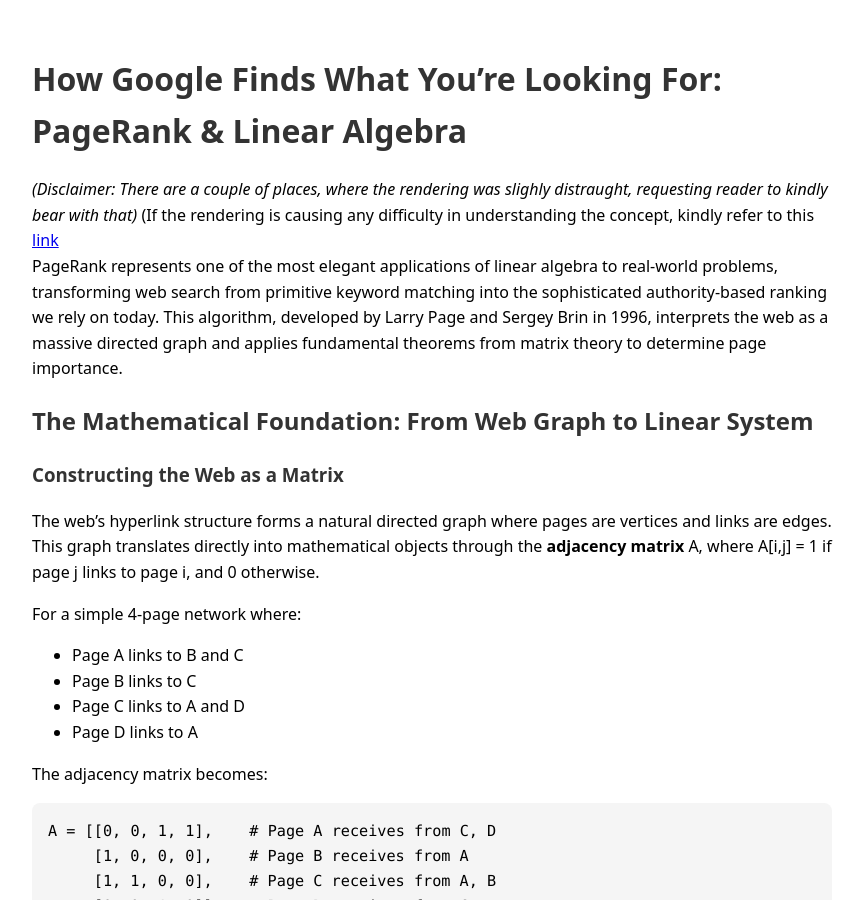
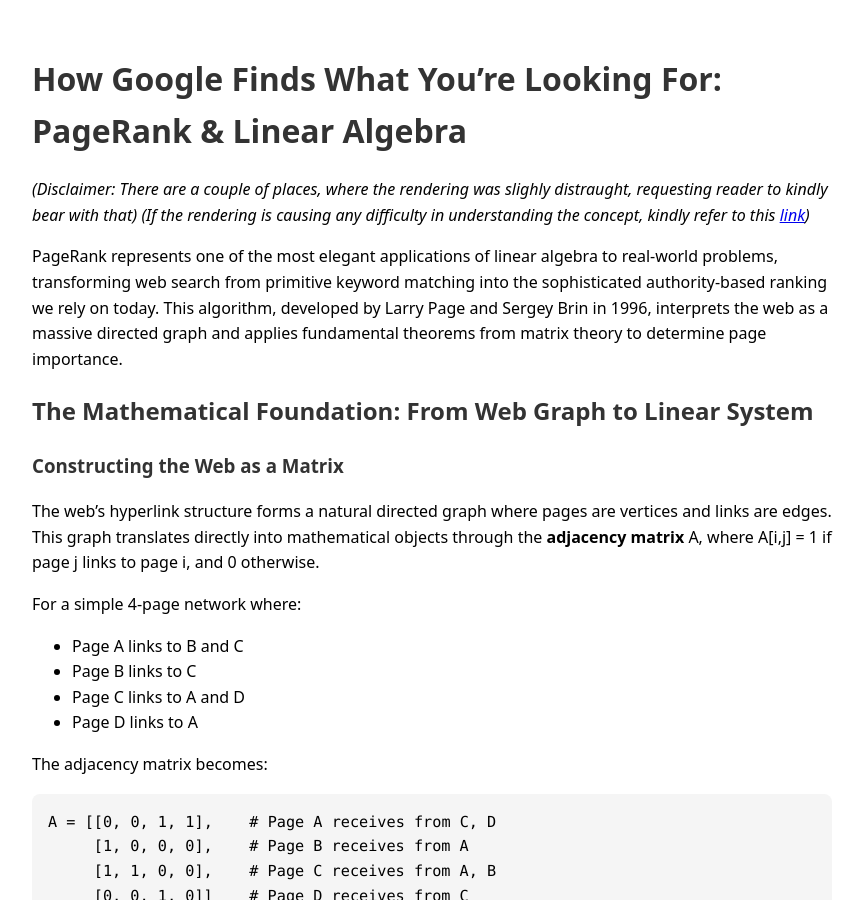
Before and after one commit to Shreyas-Dharmatti/Discrete-Mathematics-Project, a Jekyll site: the page built from index.md, in a window 1280 px wide and 900 px high. Shown: the whole window, without its empty margins (208-1072 px from the left). Built offline with Jekyll 4.4.1, drawn with Linux system fonts in a browser that asks for light colours.

```diff
--- a/index.md
+++ b/index.md
@@ -6,7 +6,8 @@ title: Blog Explaining Algorithm behind Google Search
 # How Google Finds What You're Looking For: PageRank & Linear Algebra
 
 *(Disclaimer: There are a couple of places, where the rendering was slighly distraught, requesting reader to kindly bear with that)*
-(If the rendering is causing any difficulty in understanding the concept, kindly refer to this [link](https://github.com/Shreyas-Dharmatti/Discrete-Mathematics-Project/blob/main/README.md)
+*(If the rendering is causing any difficulty in understanding the concept, kindly refer to this [link](https://github.com/Shreyas-Dharmatti/Discrete-Mathematics-Project/blob/main/README.md))*
+
 PageRank represents one of the most elegant applications of linear algebra to real-world problems, transforming web search from primitive keyword matching into the sophisticated authority-based ranking we rely on today. This algorithm, developed by Larry Page and Sergey Brin in 1996, interprets the web as a massive directed graph and applies fundamental theorems from matrix theory to determine page importance.
 
 ## The Mathematical Foundation: From Web Graph to Linear System
```
